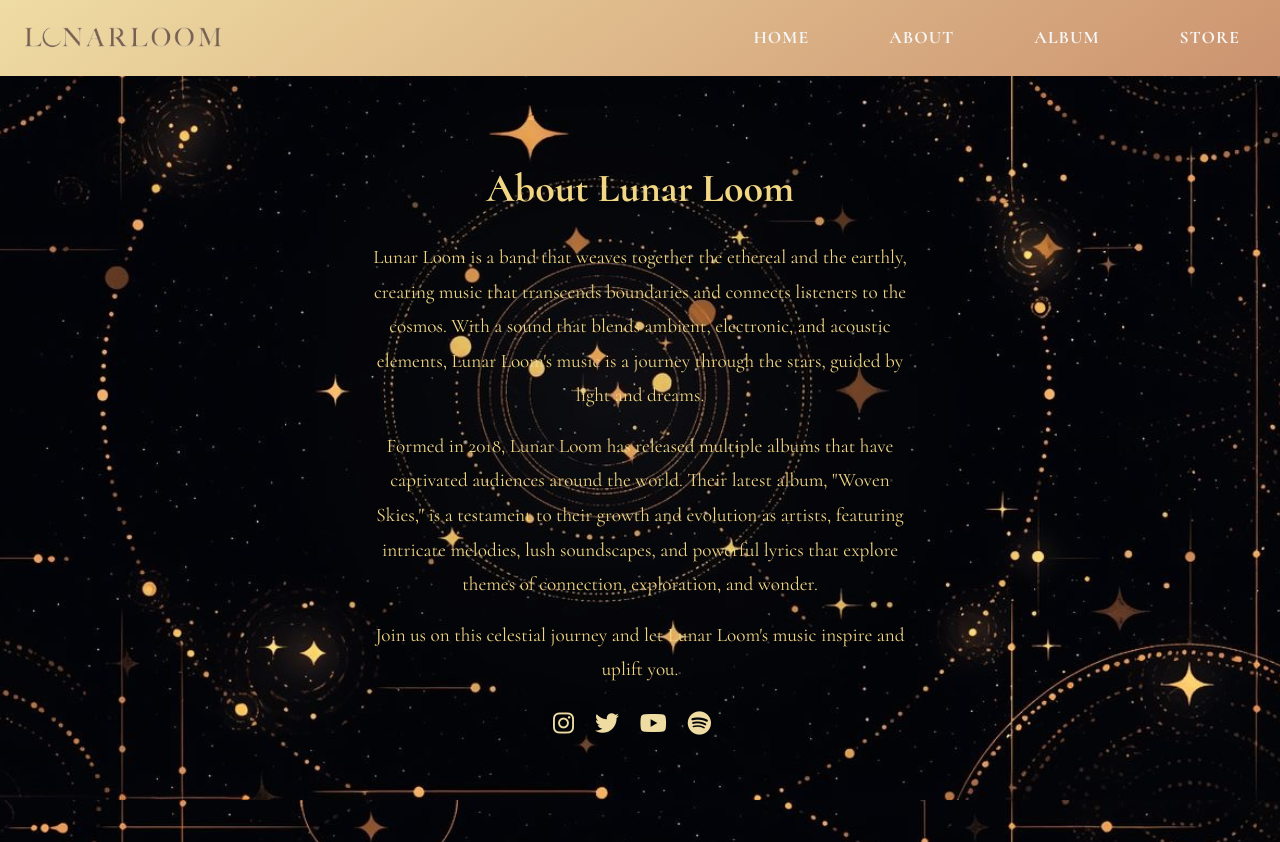
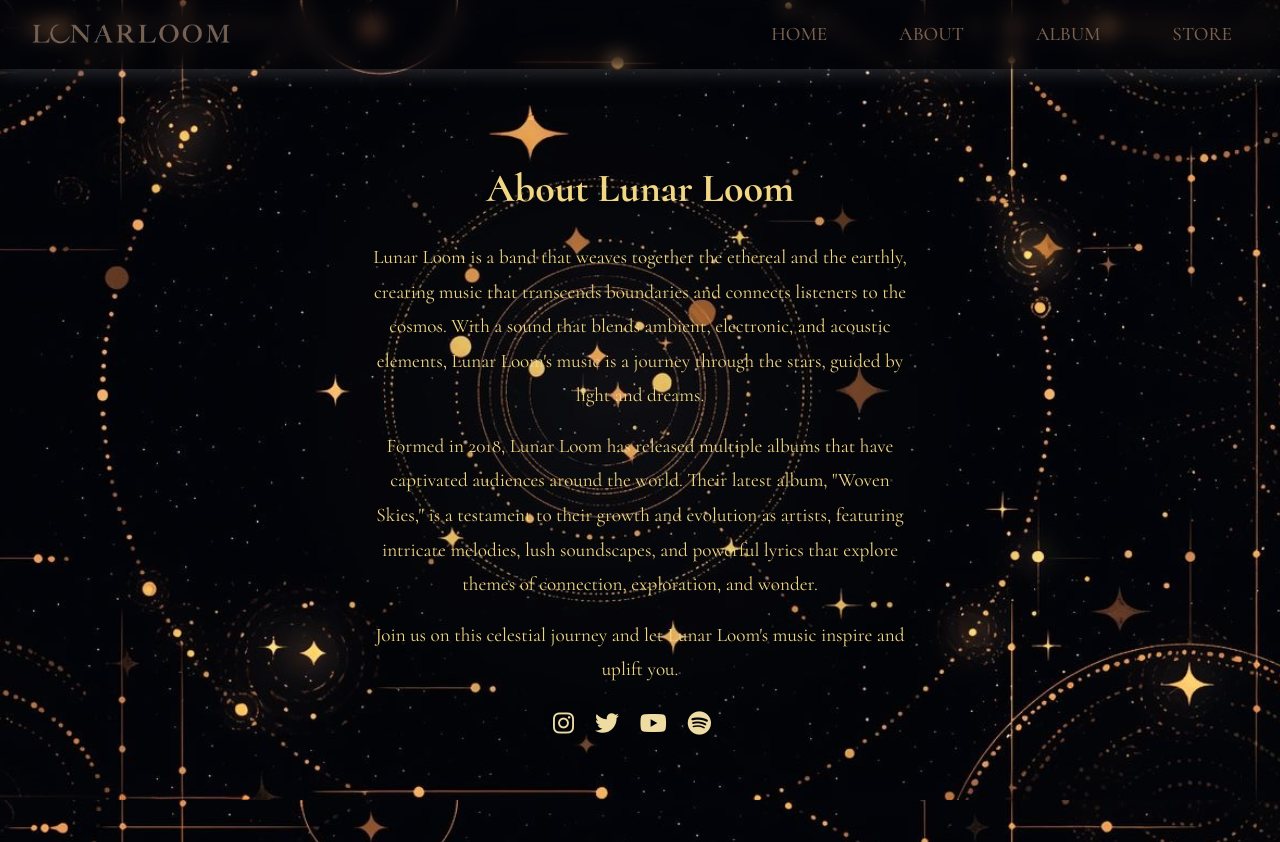
Before and after one commit to addiee13/album, a plain HTML site: page about.html in a window 1280 px wide. Drawn offline with Linux system fonts and the light colour scheme.

Commit message:
jugaad done

```diff
--- a/about.html
+++ b/about.html
@@ -9,15 +9,15 @@
     <link href="https://fonts.googleapis.com/css2?family=Cormorant:wght@400;500;600;700&display=swap" rel="stylesheet">
 </head>
 <body class="body-about">
-    <nav class="navbar">
-        <div class="nav-brand">
+    <nav class="about-navbar">
+        <div class="about-nav-brand">
             <img src="images/Lunar_Loom.png" alt="Lunar Loom Logo" class="nav-logo">
         </div>
-        <ul class="nav-links">
-            <li><a href="index.html" class="active">Home</a></li>
-            <li><a href="about.html">About</a></li>
-            <li><a href="album.html">Album</a></li>
-            <li><a href="merch.html">Store</a></li>
+        <ul class="about-nav-links">
+            <li><a href="index.html" class="active">HOME</a></li>
+            <li><a href="about.html">ABOUT</a></li>
+            <li><a href="album.html">ALBUM</a></li>
+            <li><a href="merch.html">STORE</a></li>
         </ul>
     </nav>
 
--- a/css/style.css
+++ b/css/style.css
@@ -35,24 +35,24 @@ body {
     transform: scale(1.1);
 }
 
-.nav-links {
+.home-nav-links {
     display: flex;
     list-style: none;
     gap: 2.5rem;
 }
 
-.nav-links a {
+.home-nav-links a {
     color: #79614E;
     text-decoration: none;
     font-weight: 500;
-    font-size: 1.1rem;
+    font-size: 1.2rem;
     padding: 0.5rem 1rem;
     border-radius: 4px;
     transition: all 0.3s ease;
     position: relative;
 }
 
-.nav-links a::after {
+.home-nav-links a::after {
     content: '';
     position: absolute;
     bottom: -2px;
@@ -63,13 +63,13 @@ body {
     transition: width 0.3s ease;
 }
 
-.nav-links a:hover::after,
-.nav-links a.active::after {
+.home-nav-links a:hover::after,
+.home-nav-links a.active::after {
     width: 0;
     background: transparent;
 }
 
-.nav-links a:hover {
+.home-nav-links a:hover {
     color: #ffffff;
 }
 
@@ -175,6 +175,75 @@ body {
     font-size: 1.2rem;
     line-height: 1.8;
     color: #f1d684;
+}
+
+/* Navbar */
+.about-navbar {
+    background: transparent;
+    padding: 1.2rem 2rem;
+    display: flex;
+    justify-content: space-between;
+    align-items: center;
+    position: fixed;
+    width: 100%;
+    top: 0;
+    z-index: 1000;
+    backdrop-filter: blur(10px);
+    box-shadow: 0 2px 20px rgba(255, 255, 255, 0.2);
+}
+
+.about-nav-brand {
+    flex: 1;
+    display: flex;
+}
+
+.about-nav-logo {
+    width: 100%;
+    max-width: 200px; /* Adjust as needed */
+    height: auto;
+    transition: transform 0.3s ease;
+}
+
+.about-nav-logo:hover {
+    transform: scale(1.1);
+}
+
+.about-nav-links {
+    display: flex;
+    list-style: none;
+    gap: 2.5rem;
+}
+
+.about-nav-links a {
+    color: #79614E;
+    text-decoration: none;
+    font-weight: 500;
+    font-size: 1.2rem;
+    padding: 0.5rem 1rem;
+    border-radius: 4px;
+    transition: all 0.3s ease;
+    position: relative;
+}
+
+.about-nav-links a::after {
+    content: '';
+    position: absolute;
+    bottom: -2px;
+    left: 0;
+    width: 0;
+    height: 2px;
+    background: transparent;
+    transition: width 0.3s ease;
+}
+
+.about-nav-links a:hover::after,
+.about-nav-links a.active::after {
+    width: 0;
+    background: transparent;
+}
+
+.about-nav-links a:hover {
+    color: #ffffff;
 }
 
 .band-photo {
```
Also changed, not shown: album.html (+7 -7 lines), index.html (+6 -6 lines).
